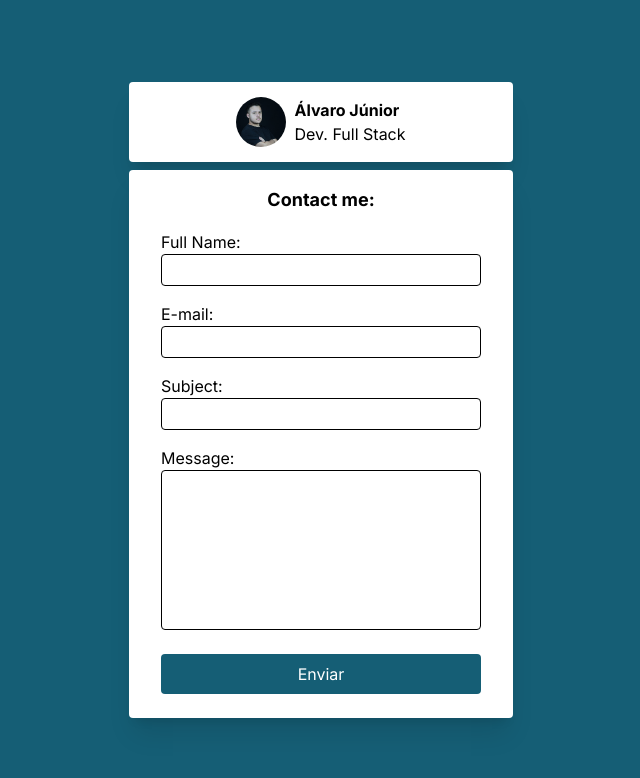
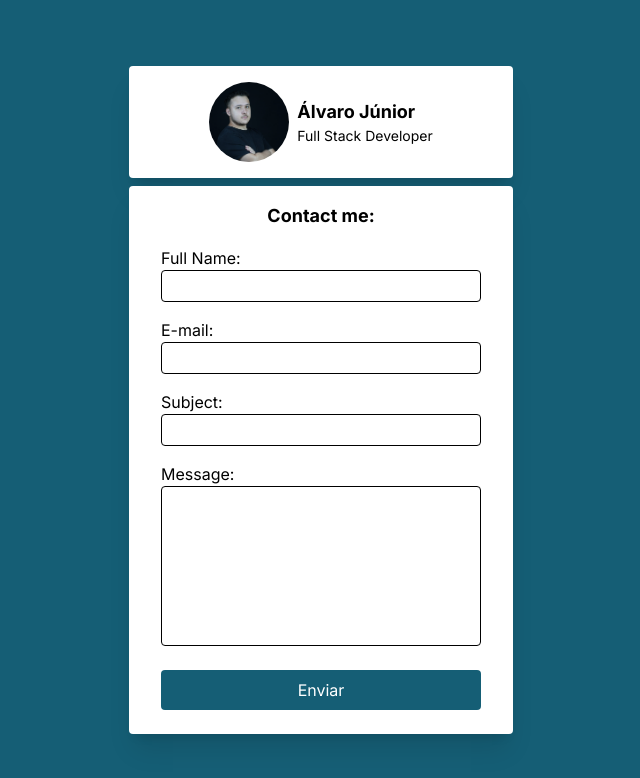
Before and after one commit to alvarojunior02/contact-form, a Next.js app: page / in a window 1280 px wide. Shown: the top 778 px of the page, without its empty margins (319-959 px from the left). Built offline with nearby package versions, Linux system fonts and the light colour scheme.

Commit message:
fix: adjust header of contact form

```diff
--- a/src/app/page.tsx
+++ b/src/app/page.tsx
@@ -59,17 +59,17 @@ export default function Home() {
 
   return (
     <main className="m-0 p-0 h-screen max-h-screen w-screen flex flex-col items-center justify-center overflow-x-hidden bg-cyan-800">
-      <div className="container w-96 h-20 flex flex-row items-center justify-center bg-white rounded p-4 shadow-xl">
+      <div className="container w-96 h-28 flex flex-row items-center justify-center bg-white rounded p-4 shadow-xl">
         <Image
           className="rounded-full"
           src={ProfileImage}
-          width={50}
-          height={50}
+          width={80}
+          height={80}
           alt="Foto de Perfil"
         />
         <div className="flex flex-col items-start">
-          <p className="ml-2 font-bold">Álvaro Júnior</p>
-          <p className="ml-2">Dev. Full Stack</p>
+          <p className="ml-2 text-lg font-bold">Álvaro Júnior</p>
+          <p className="ml-2 text-sm">Full Stack Developer</p>
         </div>
       </div>
       <div className="container w-96 mt-2 flex flex-col items-center bg-white rounded p-4 shadow-xl">
```
